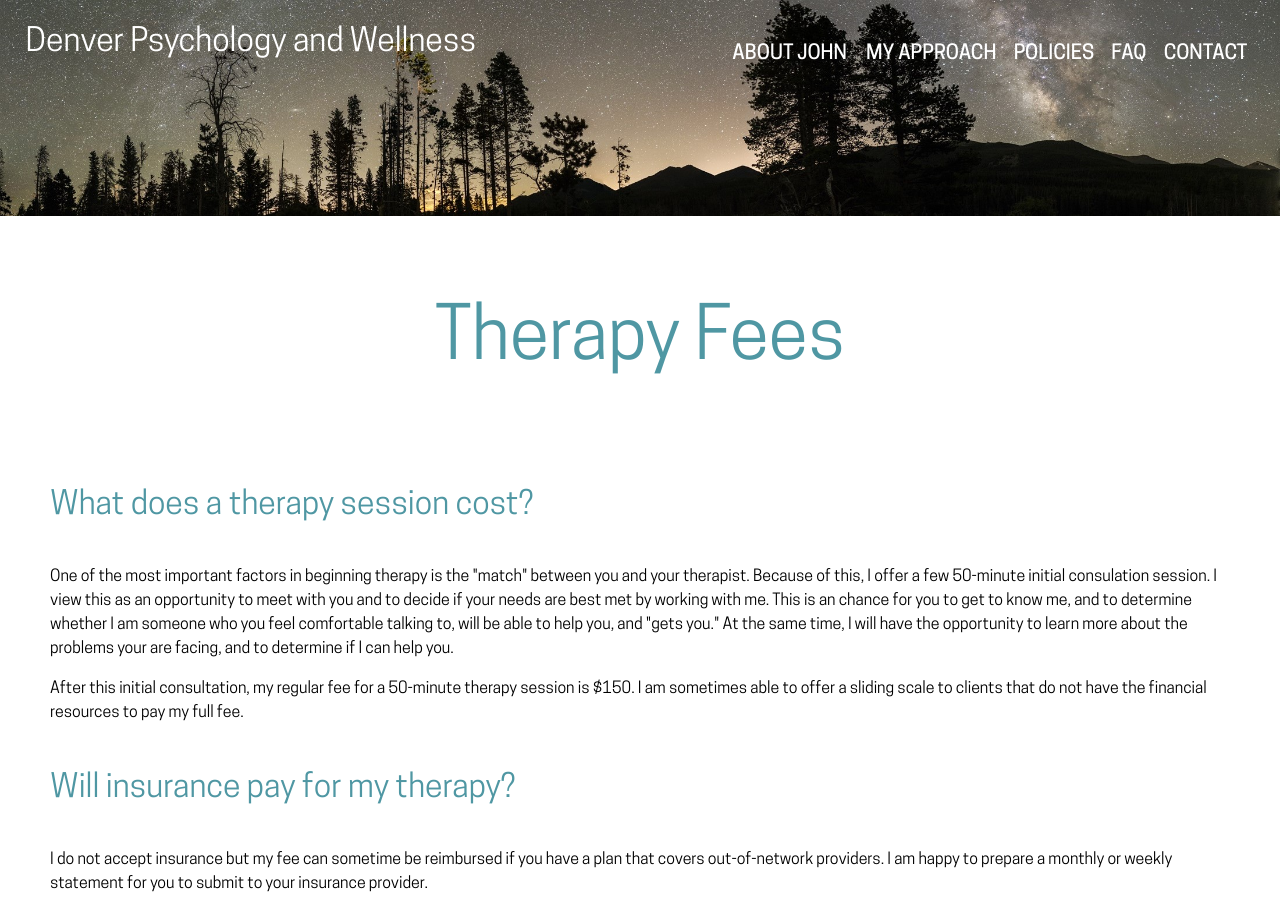
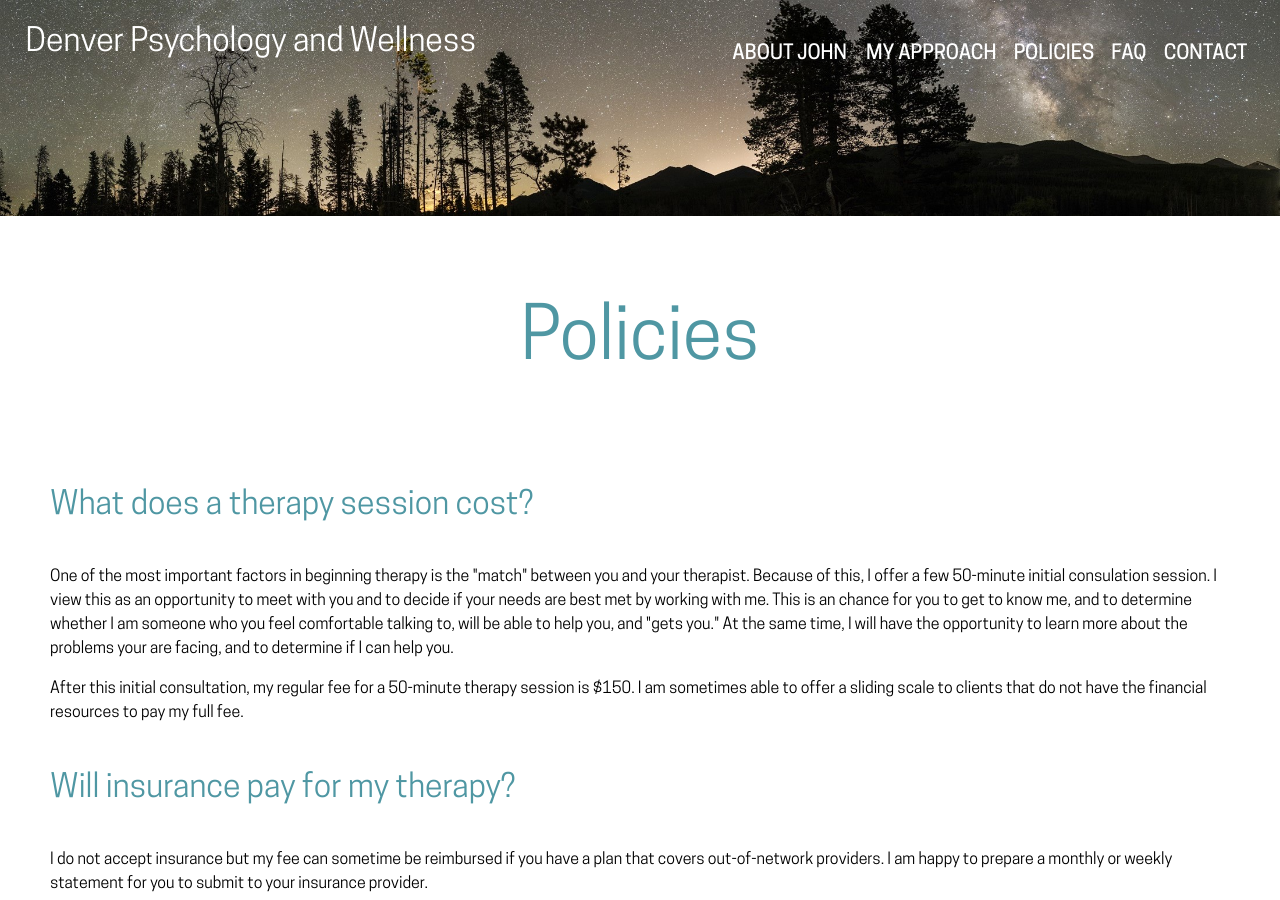
Before and after one commit to prodmage/denverpsychologyandwellness.com, a Jekyll site: the page built from policies/index.html, in a window 1280 px wide and 900 px high. Built offline with Jekyll 4.4.1, drawn with Linux system fonts in a browser that asks for light colours; nearby versions of some CDN libraries.

Commit message:
Changed Therapy Fees to Policies

```diff
--- a/policies/index.html
+++ b/policies/index.html
@@ -4,7 +4,7 @@ title: Policies
 banner_url: images/night-sky.jpg
 ---
 <div class="page-title-wrapper">
-	<h2>Therapy Fees</h2>
+	<h2>Policies</h2>
 </div>
 
 <section class="about-content">
```
